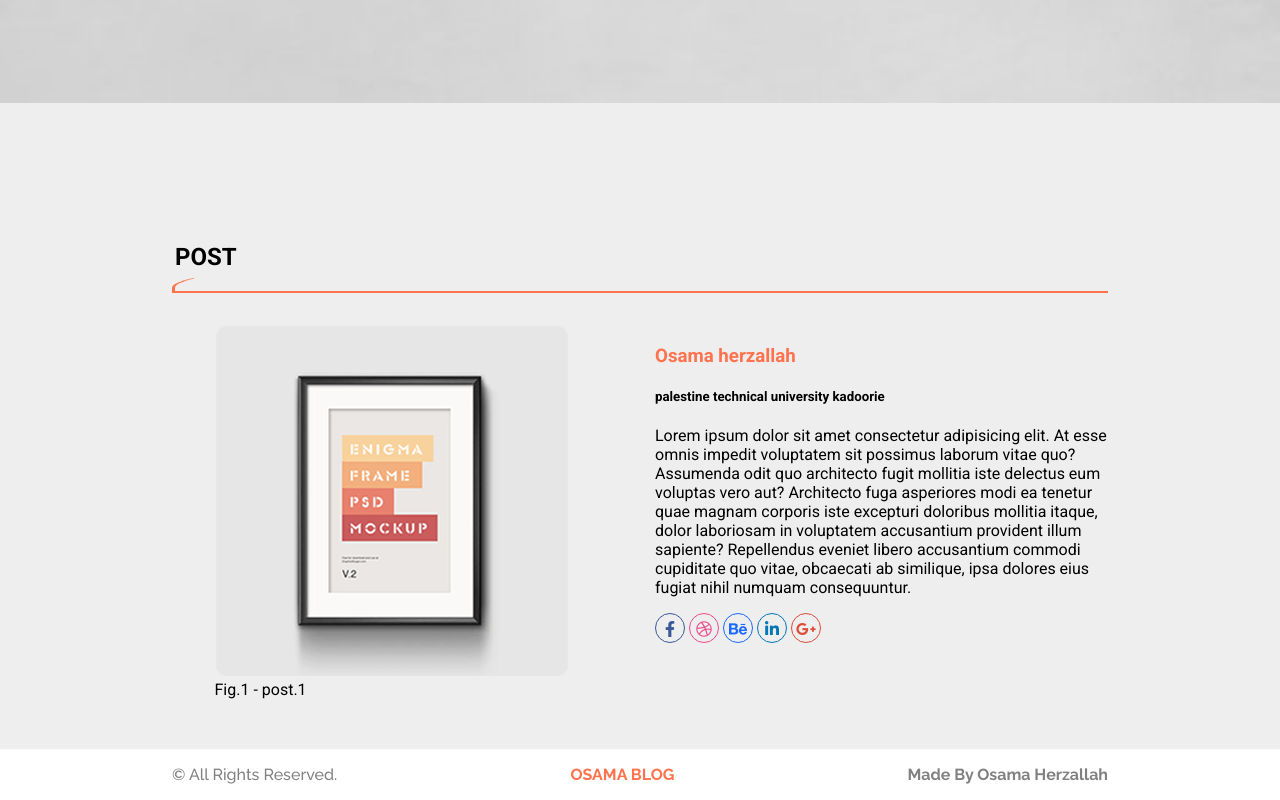
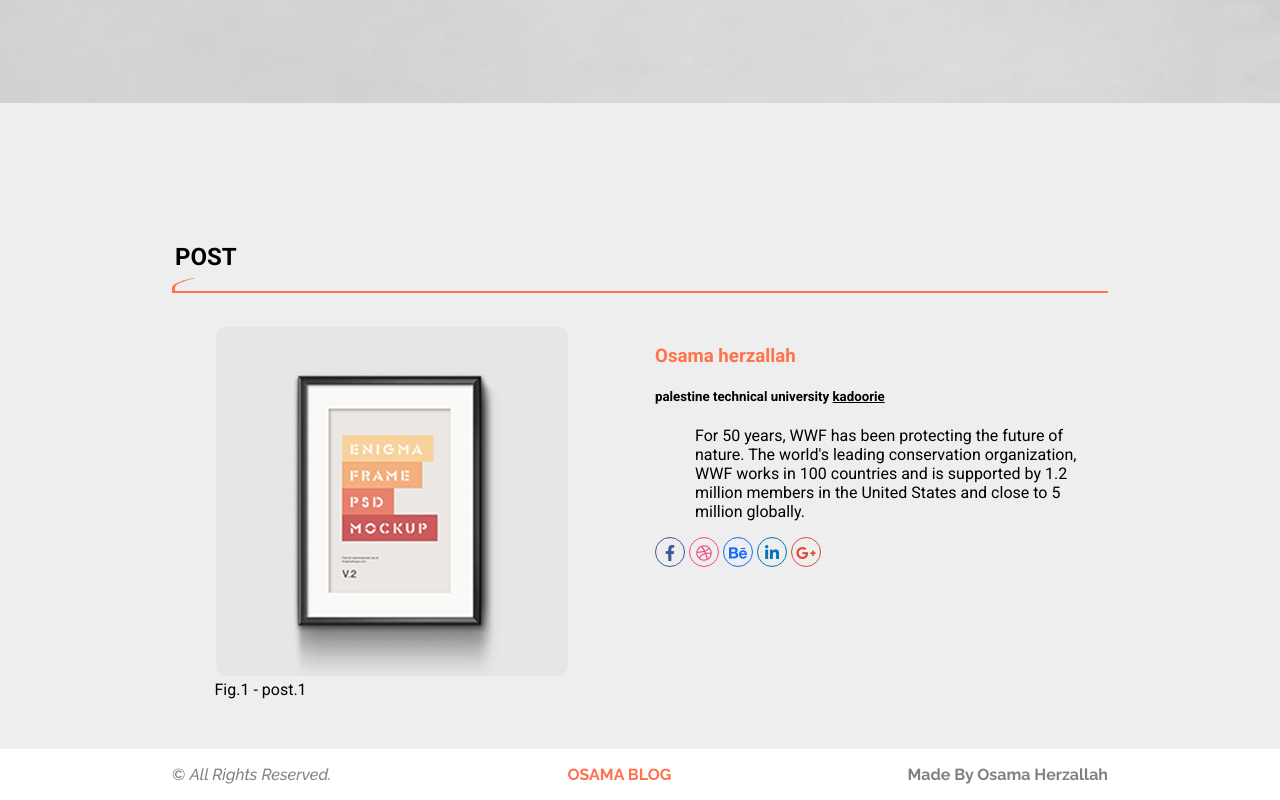
Before and after one commit to Osama7erzallah/udacity1, a plain HTML site: page blog_post.html in a window 1280 px wide. Shown: the part 662-1462 px from the top of the page. Drawn offline with Linux system fonts and the light colour scheme.

Commit message:
Add files via upload

```diff
--- a/blog_post.html
+++ b/blog_post.html
@@ -58,10 +58,10 @@
     </div>
     <div class="post_detals">
        <h3 class="Blog_logo">Osama herzallah</h3>
-       <h5>palestine technical university kadoorie</h5>
-       <p>
-Lorem ipsum dolor sit amet consectetur adipisicing elit. At esse omnis impedit voluptatem sit possimus laborum vitae quo? Assumenda odit quo architecto fugit mollitia iste delectus eum voluptas vero aut? Architecto fuga asperiores modi ea tenetur quae magnam corporis iste excepturi doloribus mollitia itaque, dolor laboriosam in voluptatem accusantium provident illum sapiente? Repellendus eveniet libero accusantium commodi cupiditate quo vitae, obcaecati ab similique, ipsa dolores eius fugiat nihil numquam consequuntur.
-    </p>
+       <h5>palestine technical university <u>kadoorie</u></h5>
+       <blockquote cite="http://www.worldwildlife.org/who/index.html">
+For 50 years, WWF has been protecting the future of nature. The world's leading conservation organization, WWF works in 100 countries and is supported by 1.2 million members in the United States and close to 5 million globally.
+</blockquote>
          <div class="icons">
                     <i class="fa-brands fa-facebook-f ms-2"></i>
                     <i class="fa-brands fa-dribbble ms-2"></i>
@@ -80,7 +80,7 @@ Lorem ipsum dolor sit amet consectetur adipisicing elit. At esse omnis impedit v
         <div class="container ">
             <div class="footer">
                 <div class="footer_item">
-                    <p > &copy; All Rights Reserved.</p>
+                    <p > &copy; <em>All Rights Reserved.</em></p>
                 </div>
                 <div class="footer_item ">
                     <p class="Blog_logo"><strong> OSAMA BLOG</strong></p>
```
Also changed, not shown: index.html (+4 -3 lines).
